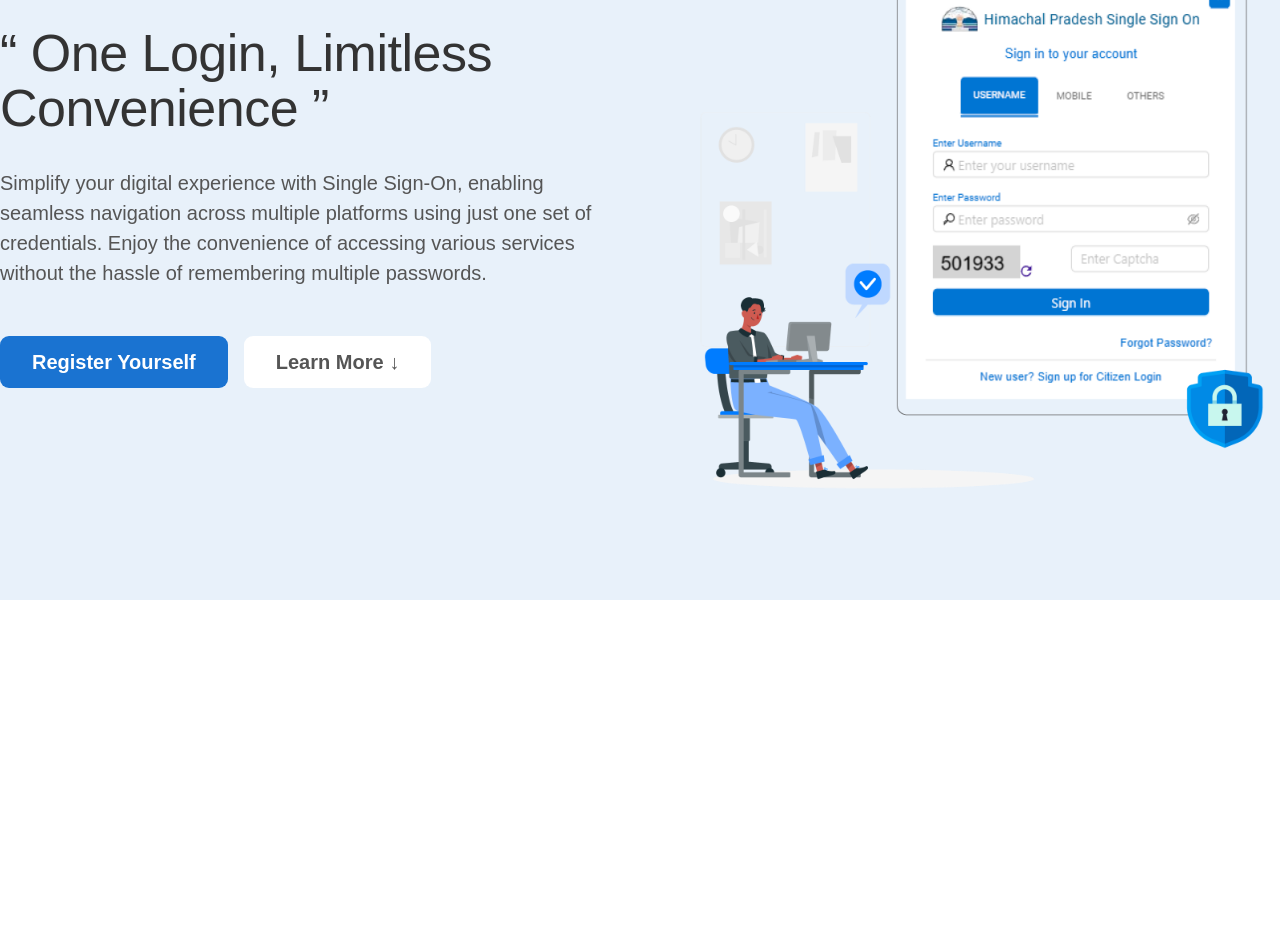
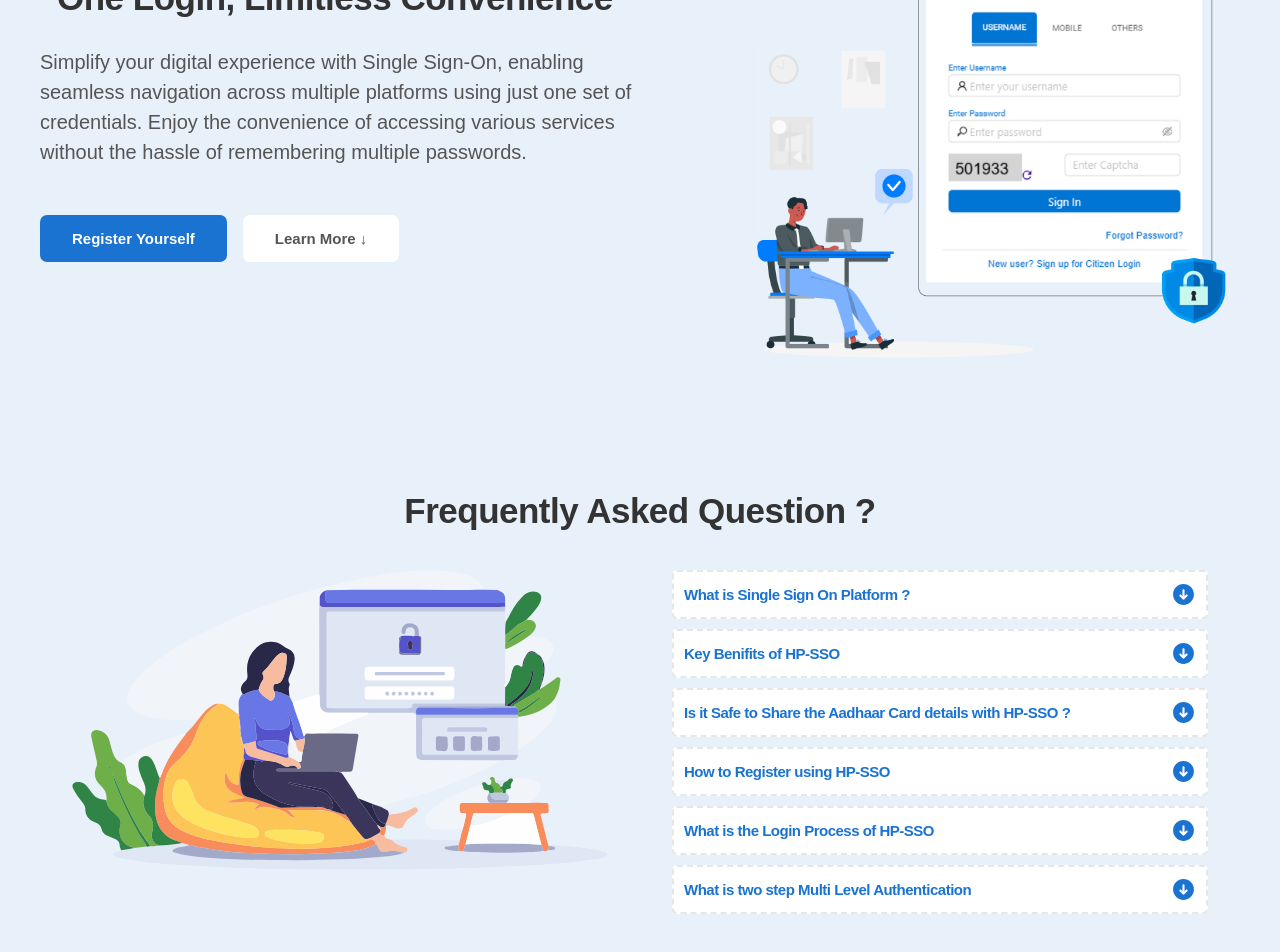
Before and after one commit to KushKD/sso_home, a Next.js app: page / in a window 1280 px wide. Shown: the part 272-1224 px from the top of the page. Before the commit the page ends 872 px from the top, so only its background shows below. Built offline with nearby package versions, Linux system fonts and the light colour scheme.

Commit message:
FAQ Completed

```diff
--- a/app/globals.css
+++ b/app/globals.css
@@ -75,50 +75,3 @@ body {
   font-weight: 400;
   color: #555;
 }
-
-/**************************/
-/* GENRAL REUSABLE COMPONENTS */
-/**************************/
-
-.container {
-  /* 1140px */
-  max-width: 120rem;
-  padding: 0 3.2rem;
-  margin: 0 auto;
-}
-
-.grid {
-  display: grid;
-  column-gap: 6.4rem;
-  row-gap: 9.6rem;
-
-  /* margin-bottom: 9.6rem; */
-}
-
-/* .grid:last-child {
-  margin-bottom: 0;
-} */
-
-.grid:not(:last-child) {
-  margin-bottom: 9.6rem;
-}
-
-.grid--2-cols {
-  grid-template-columns: repeat(2, 1fr);
-}
-
-.grid--3-cols {
-  grid-template-columns: repeat(3, 1fr);
-}
-
-.grid--4-cols {
-  grid-template-columns: repeat(4, 1fr);
-}
-
-.grid--5-cols {
-  grid-template-columns: repeat(5, 1fr);
-}
-
-.grid--center-v {
-  align-items: center;
-}
--- a/app/page.js
+++ b/app/page.js
@@ -1,6 +1,8 @@
 import Image from "next/image";
 import HeroSection from "@/components/hero/HeroSection";
 import Header from "@/components/header/Header";
+import Accordian from "@/components/accordian/Accordian";
+import FAQ from "@/components/faq/FAQ";
 
 export default function Home() {
   return (
@@ -8,6 +10,7 @@ export default function Home() {
       <Header />
       <main>
         <HeroSection />
+        <FAQ />
       </main>
     </>
   );
--- /dev/null
+++ b/components/accordian/Accordian.js
@@ -0,0 +1,74 @@
+"use client";
+import { useState } from "react";
+import styles from "./Accordian.module.css";
+
+// Define the constant containing the accordion data
+const accordionData = [
+  {
+    title: "What is Single Sign On Platform ?",
+    description:
+      "Single Sign-On is a centralized session and user authentication service in which a set of login credentials can be used to access multiple applications during the same session. The service helps in providing a seamless user experience by eliminating the need of proving the user identity to different applications.",
+  },
+  {
+    title: "Key Benifits of HP-SSO",
+    description:
+      "The basic objective of HPSSO is to eliminate individual & repetitive sign-on procedures by centralizing user authentication and identity management at a central identity provider. It increases user productivity on a national level as its intuitive interface allows better user mobility and provides seamless access to multiple services and applications by authenticating just once.",
+  },
+  {
+    title: "Is it Safe to Share the Aadhaar Card details with HP-SSO ?",
+    description:
+      "Yes, it’s completely safe as SSOs under Himachal Pradesh Government, takes care of Aadhaar data and keep Aadhaar details in the Aadhaar vault as per the guidelines of the Aadhaar Act.",
+  },
+  {
+    title: "How to Register using HP-SSO",
+    description:
+      "The citizen may register by providing a Mobile number, Name, and Gender to create credentials i.e. username and password. User may also perform eKYC using Aadhaar Number.",
+  },
+
+  {
+    title: "What is the Login Process of HP-SSO",
+    description:
+      "One can login using the credentials i.e. username/mobile/Aadhaar/Email and password generated at the time of signup on the SSO platform. On successful authentication, two-step multi-factor authentication is performed as well. After the completion of 2FA, the user logs in successfully.",
+  },
+
+  {
+    title: "What is two step Multi Level Authentication",
+    description:
+      "One of the most secure prevention controls for unauthorized access, fraud, and cyber identity thefts is two-step multifactor authentication. This feature incorporates an additional layer of security, in which a user gets authenticated by providing a password, as well as a second factor, that could be an OTP (sent over registered mobile number or E-mail ID).",
+  },
+];
+
+export default function Accordian() {
+  const [isOpen, setIsOpen] = useState(false);
+
+  const toggleAccordion = (index) => {
+    setIsOpen(index === isOpen ? null : index);
+  };
+
+  return (
+    <div>
+      {accordionData.map((item, index) => (
+        <div className={styles.accordion} key={index}>
+          <div className={styles.accordionItem}>
+            <div
+              className={styles.accordionHeader}
+              onClick={() => toggleAccordion(index)}
+            >
+              <div className={styles.accordionTitle}>{item.title}</div>
+              <div
+                className={`${styles.accordionIcon} ${
+                  isOpen === index ? "open" : "closed"
+                }`}
+              ></div>
+            </div>
+            {isOpen === index && (
+              <div className={styles.accordionContent}>
+                <p>{item.description}</p>
+              </div>
+            )}
+          </div>
+        </div>
+      ))}
+    </div>
+  );
+}
--- /dev/null
+++ b/components/accordian/Accordian.module.css
@@ -0,0 +1,62 @@
+/* Accordian.module.css */
+
+.accordion {
+  border-radius: 5px;
+  margin-bottom: 1rem;
+
+  /* background-color: #1a73d1; */
+}
+
+.accordionHeader {
+  background-color: #fff;
+  border: 2px dashed #e6e6e6;
+  border-radius: 5px;
+  padding: 1rem;
+  cursor: pointer;
+  display: flex;
+  justify-content: space-between;
+  align-items: center;
+}
+
+.accordionTitle {
+  font-size: 1.5rem;
+  line-height: 1;
+  color: #1a73d1;
+  font-weight: 700;
+  letter-spacing: -0.5px;
+  text-align: center;
+}
+
+.accordionIcon {
+  width: 25px;
+  height: 25px;
+  background-image: url("../../public/images/arrow_down.svg");
+  background-size: cover;
+  transition: transform 0.3s ease;
+}
+
+.open {
+  transform: rotate(180deg);
+}
+
+.closed {
+  transform: rotate(0deg);
+}
+
+.accordionContent {
+  padding: 2rem;
+  background-color: #fff;
+  border: 2px solid #e6e6e6;
+  font-size: 1.5rem;
+  line-height: 1.5;
+  color: #333;
+  border-radius: 5px;
+  font-weight: 700;
+  letter-spacing: 0px;
+  text-align: justify;
+  /* transition: all 1s; */
+}
+
+.margin_bottom {
+  margin-bottom: 2rem;
+}
--- /dev/null
+++ b/components/faq/FAQ.js
@@ -0,0 +1,28 @@
+import Accordian from "../accordian/Accordian";
+import styles from "./FAQ.module.css";
+
+export default function FAQ() {
+  return (
+    <>
+      <section className={styles.sectionHow} id="faq">
+        <h1 className={`${styles.container} ${styles.headingSecondary} `}>
+          Frequently Asked Question ?
+        </h1>
+        <div
+          className={`${styles.container} ${styles.grid} ${styles.grid_2_cols}`}
+        >
+          <div>
+            <img
+              className={styles.works_img}
+              src="images/knowmore.svg"
+              alt="How SSO Works"
+            />
+          </div>
+          <div>
+            <Accordian />
+          </div>
+        </div>
+      </section>
+    </>
+  );
+}
--- /dev/null
+++ b/components/faq/FAQ.module.css
@@ -0,0 +1,62 @@
+.sectionHow {
+  padding: 5.6rem 0;
+  /* background-color: #fff; */
+  background-color: #e8f1fa;
+}
+
+.container {
+  /* 1140px */
+  max-width: 120rem;
+  padding: 0 3.2rem;
+  margin: 0 auto;
+}
+
+.grid {
+  display: grid;
+  column-gap: 6.4rem;
+  row-gap: 9.6rem;
+
+  /* margin-bottom: 9.6rem; */
+}
+
+/* .grid:last-child {
+  margin-bottom: 0;
+} */
+
+.grid:not(:last-child) {
+  margin-bottom: 9.6rem;
+}
+
+.grid_2_cols {
+  grid-template-columns: repeat(2, 1fr);
+}
+
+.grid_3_cols {
+  grid-template-columns: repeat(3, 1fr);
+}
+
+.grid--4-cols {
+  grid-template-columns: repeat(4, 1fr);
+}
+
+.grid--5-cols {
+  grid-template-columns: repeat(5, 1fr);
+}
+
+.grid--center-v {
+  align-items: center;
+}
+
+.works_img {
+  width: 100%;
+}
+
+.headingSecondary {
+  font-size: 3.5rem;
+  line-height: 1;
+  color: #333;
+  font-weight: 700;
+  letter-spacing: -0.5px;
+  margin-bottom: 4.2rem;
+  text-align: center;
+}
--- a/components/header/Header.js
+++ b/components/header/Header.js
@@ -33,8 +33,8 @@ export default function Header() {
               </Link>
             </li>
             <li>
-              <Link className={styles.mainNavLink} href="#">
-                Integrations
+              <Link className={styles.mainNavLink} href="#faq">
+                FAQ
               </Link>
             </li>
             <li>
--- a/components/header/Header.module.css
+++ b/components/header/Header.module.css
@@ -7,10 +7,12 @@
   justify-content: space-between;
   align-items: center;
   background-color: #fff;
-
-  /* Because we want header to be sticky later */
-  height: 8.6rem;
-  padding: 0 3.8rem;
+  border-bottom: 2px solid #4586c9; /* Adjust the color and thickness as needed */
+  height: 5rem;
+  padding: 03.8rem;
+  position: sticky;
+  top: 0;
+  z-index: 1000; /* Ensure it's on top of other content */
 }
 
 .logo {
@@ -32,7 +34,6 @@
   list-style: none;
   display: flex;
   align-items: center;
-  gap: 3.2rem;
 }
 
 .mainNavLink:link,
@@ -41,13 +42,18 @@
   text-decoration: none;
   color: #333;
   font-weight: 500;
-  font-size: 1.8rem;
+  padding: 1.3rem 1rem;
+  font-size: 1.6rem;
   transition: all 0.3s;
 }
 
 .mainNavLink:hover,
 .mainNavLink:active {
-  color: #1768bc;
+  color: #fff;
+  background-color: #4586c9;
+  padding: 4.2rem 1rem;
+  border-radius: 7px;
+  font-weight: 500;
 }
 
 .mainNavLink.navCta:link,
--- a/components/hero/HeroSection.js
+++ b/components/hero/HeroSection.js
@@ -1,4 +1,5 @@
 // import "../app/globals.css";
+import Image from "next/image";
 import styles from "./HeroSection.module.css";
 
 export default function HeroSection() {
@@ -8,7 +9,7 @@ export default function HeroSection() {
         <div className={styles.hero}>
           <div className={styles.heroTextBox}>
             <h1 className={styles.headingPrimary}>
-              <q> One Login, Limitless Convenience </q>
+              <q>One Login, Limitless Convenience</q>
             </h1>
             <p className={styles.heroDescription}>
               Simplify your digital experience with Single Sign-On, enabling
--- a/components/hero/HeroSection.module.css
+++ b/components/hero/HeroSection.module.css
@@ -1,22 +1,22 @@
 .sectionHero {
   background-color: #e8f1fa;
-  padding: 9.6rem 0;
+  padding: 6.6rem 0;
 }
 
 .hero {
   display: grid;
-  grid-template-columns: 1fr 1fr;
-  max-width: 130rem;
+  grid-template-columns: 1.1fr 0.9fr;
+  max-width: 120rem;
   gap: 9.6rem;
   margin: 0 auto;
   align-items: center;
 }
 
 .headingPrimary {
-  font-size: 5.2rem;
-  line-height: 1.05;
+  font-size: 3.5rem;
+  line-height: 1;
   color: #333;
-  font-weight: 400;
+  font-weight: 700;
   letter-spacing: -0.5px;
   margin-bottom: 3.2rem;
 }
@@ -29,9 +29,9 @@
 
 .btn:link,
 .bt:visited {
-  font-size: 2rem;
+  font-size: 1.5rem;
   padding: 1.6rem 3.2rem;
-  border-radius: 9px;
+  border-radius: 7px;
   text-decoration: none;
   display: inline-block;
   font-weight: 600;
@@ -68,6 +68,7 @@
 
 .heroImg {
   width: 100%;
+  height: 100%;
 }
 
 .marginRightSm {
```
Also changed, not shown: public/images/arrow_down.svg (added), public/images/knowmore.svg (added).
